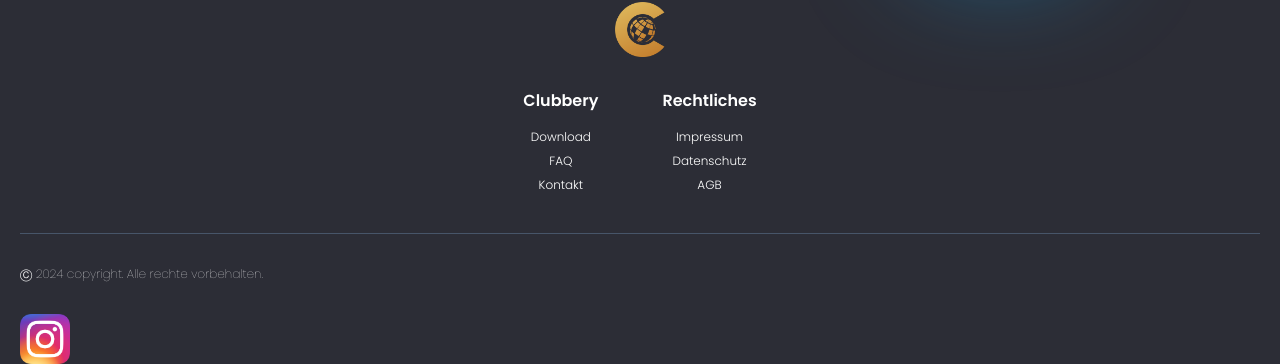
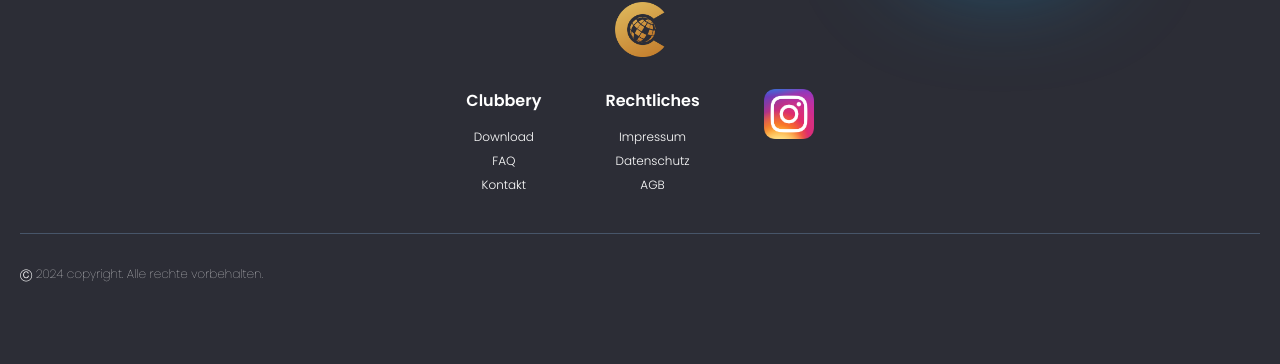
Before and after one commit to Bukabuka321/clubbery-nextjs, a Next.js app: page / in a window 1280 px wide. Shown: the part 691-1055 px from the top of the page. After the commit the page ends 1005 px from the top, so only its background shows below. Built offline with nearby package versions, Linux system fonts and the light colour scheme; what tailwindcss-animated would draw is missing.

Commit message:
icon location

```diff
--- a/src/components/layout/footer.jsx
+++ b/src/components/layout/footer.jsx
@@ -44,16 +44,17 @@ const Footer = () => {
 							<p className="hover_text_animation">AGB</p>
 						</Link>
 					</div>
+					<div className="hover:scale-95 transition duration-200">
+						<Link href="/" className="hover_button_animation">
+							<Image src="/insta-icon.png" alt="Instagram Logo Image" width={50} height={50} />
+						</Link>
+					</div>
 				</div>
 			</div>
 			<div className="text-center lg:text-left py-8 font-thin text-xs">
 				<h3>&#9400; 2024 copyright. Alle rechte vorbehalten.</h3>
 			</div>
-			<div className="hover:scale-95 transition duration-200">
-				<Link href="/" className="hover_button_animation">
-					<Image src="/insta-icon.png" alt="Instagram Logo Image" width={50} height={50} />
-				</Link>
-			</div>
+
 		</div>
 	);
 };
```
